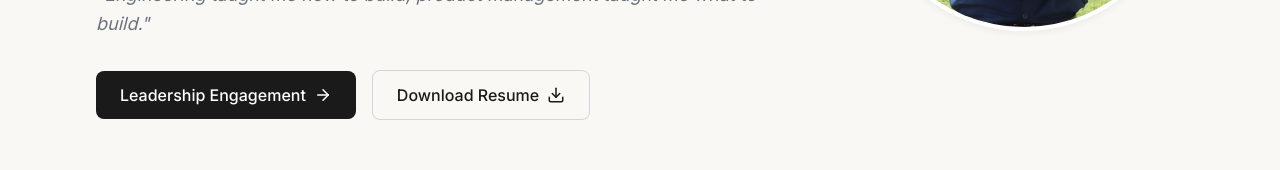
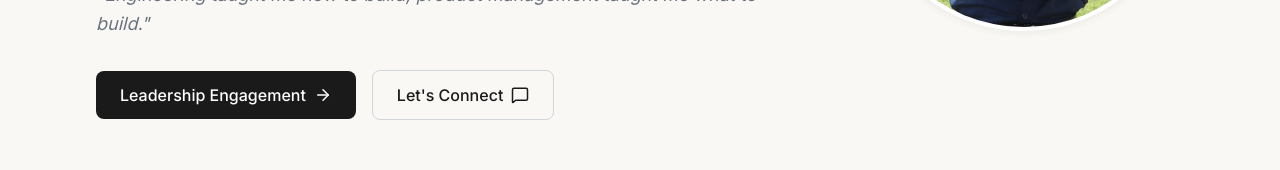
Before and after one commit to ChinmayPandey-devx/chinmay-portfolio, a React (Vite) app: page / in a window 1280 px wide. Shown: the part 507-677 px from the top of the page. Built offline with nearby package versions, Linux system fonts and the light colour scheme.

Commit message:
Remove all resume download links and rename CTAs to Let's Connect

```diff
--- a/index.html
+++ b/index.html
@@ -27,7 +27,6 @@
         <h1>Chinmay Pandey — STILL THINKING · ALREADY BUILDING</h1>
         <p>"From the leaders I've actually interacted with — the good ones didn't open with 'what's the impact.' They opened with 'what's the thinking,' and let the impact question wait its turn."</p>
         <p>"Engineering taught me how to build; product management taught me what to build."</p>
-        <a href="https://drive.google.com/file/d/1kbarcKrs1S8VzsdSAZM1I4b-duYUOLpO/view?usp=sharing">Download Resume</a>
       </header>
       <main>
         <section id="leadership-engagement">
--- a/src/components/Footer.jsx
+++ b/src/components/Footer.jsx
@@ -1,5 +1,5 @@
 import { useState } from 'react';
-import { Mail, Globe, Code, FileText } from 'lucide-react';
+import { Mail, Globe, Code, FileText, MessageSquare } from 'lucide-react';
 import ResumeModal from './ResumeModal';
 
 export default function Footer() {
@@ -47,8 +47,8 @@ export default function Footer() {
             onClick={() => setIsResumeModalOpen(true)}
             className="flex items-center gap-2 text-textMain font-medium hover:text-accent transition-colors cursor-pointer bg-transparent border-none"
           >
-            <FileText size={20} />
-            <span>Resume</span>
+            <MessageSquare size={20} />
+            <span>Connect</span>
           </button>
         </div>
 
--- a/src/components/Hero.jsx
+++ b/src/components/Hero.jsx
@@ -1,6 +1,6 @@
 import { useState, useEffect } from 'react';
 import { motion, AnimatePresence } from 'framer-motion';
-import { ArrowRight, Download, Award } from 'lucide-react';
+import { ArrowRight, Download, Award, MessageSquare } from 'lucide-react';
 import ResumeModal from './ResumeModal';
 
 const animatedPhrases = [
@@ -81,7 +81,7 @@ export default function Hero() {
               onClick={() => setIsResumeModalOpen(true)}
               className="flex items-center gap-2 bg-transparent border border-gray-300 text-textMain px-6 py-3 rounded-lg font-medium hover:border-accent hover:text-accent transition-colors w-full sm:w-auto justify-center cursor-pointer"
             >
-              Download Resume <Download size={18} />
+              Let's Connect <MessageSquare size={18} />
             </button>
           </div>
         </div>
--- a/src/components/ResumeModal.jsx
+++ b/src/components/ResumeModal.jsx
@@ -138,17 +138,14 @@ export default function ResumeModal({
               )}
             </div>
 
-            {/* Secondary Option: Proceed to Download PDF */}
+            {/* Direct Send Email Link */}
             <div className="pt-4 border-t border-gray-100 flex items-center justify-between gap-4">
-              <span className="text-xs text-gray-500 font-medium">Still need the PDF file?</span>
+              <span className="text-xs text-gray-500 font-medium">Prefer opening your email client?</span>
               <a
-                href={resumeUrl}
-                target="_blank"
-                rel="noreferrer"
-                onClick={onClose}
+                href={`mailto:${email}`}
                 className="inline-flex items-center gap-1.5 text-xs font-bold text-accent hover:text-indigo-700 transition-colors"
               >
-                <span>Download Resume PDF</span>
+                <span>Send Email directly</span>
                 <ExternalLink size={14} />
               </a>
             </div>
```
